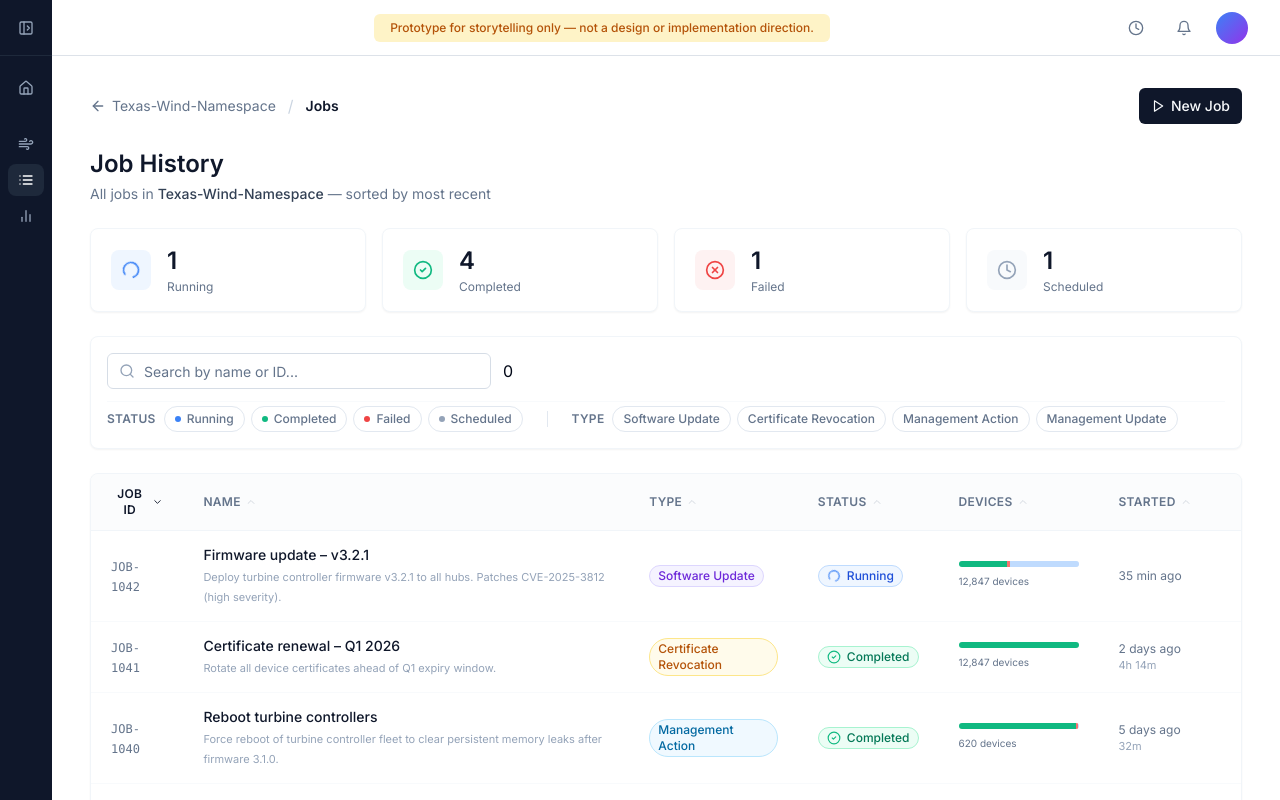
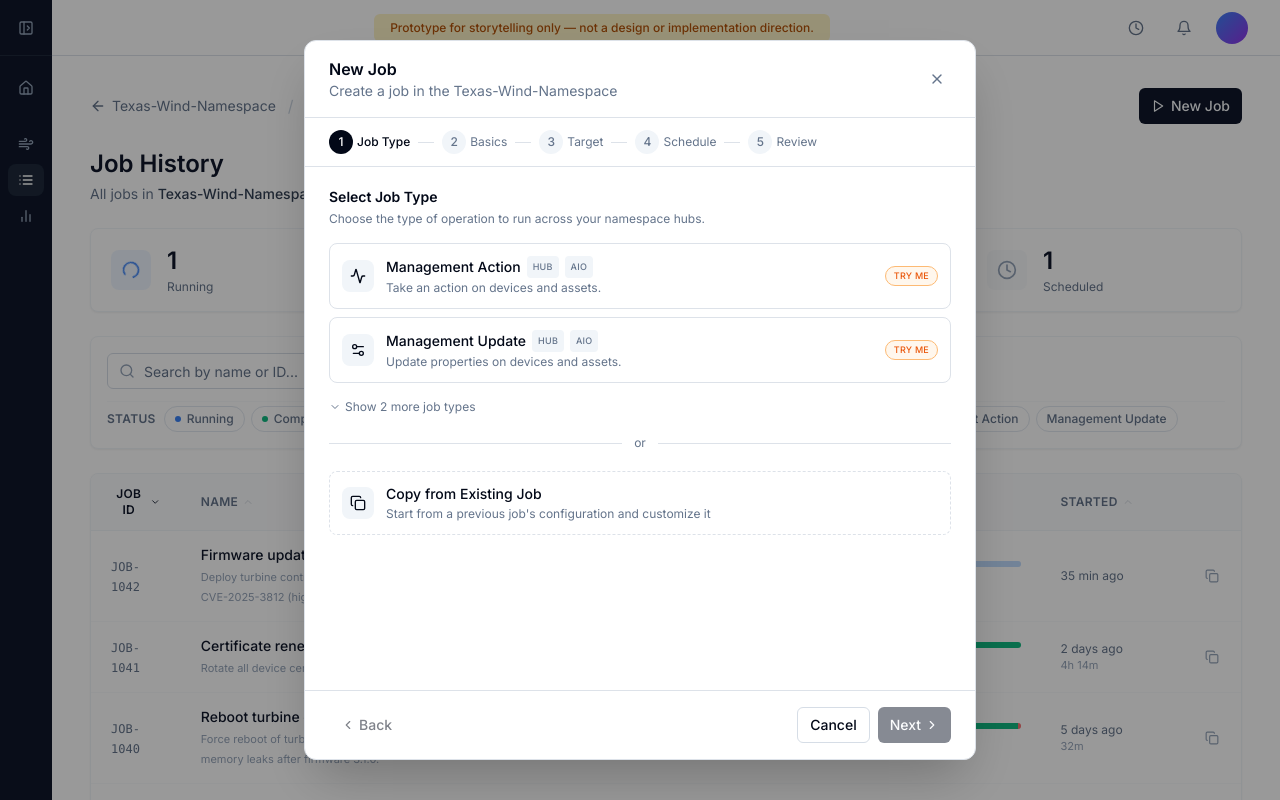
Before and after one commit to dimatx/dimatokar-ui-prototyping-microsoft, a React (Vite) app: page /job-list in a window 1280 px wide. Both pictures are taken after a click on the button "New Job". Built offline with nearby package versions, Linux system fonts and the light colour scheme.

Commit message:
Job List: wire New Job button + Copy Job prefill into wizard

```diff
--- a/src/workflows/adr-namespace/NewJobWizard.tsx
+++ b/src/workflows/adr-namespace/NewJobWizard.tsx
@@ -63,11 +63,23 @@ interface SavedGroup {
   deviceCount: number
 }
 
+export interface JobPrefill {
+  jobType?: string
+  jobName?: string
+  jobDescription?: string
+  targetMode?: 'namespace' | 'group' | 'custom'
+  scheduleMode?: 'now' | 'later'
+  scheduleDate?: string
+  priority?: string
+  copiedFrom?: string
+}
+
 interface NewJobWizardProps {
   linkedHubs: Hub[]
   aioInstances: { name: string; site: string; status: string; connectedDevices: number; assets: number }[]
   totalAssets: number
   existingJobs: ExistingJob[]
+  prefill?: JobPrefill
   onClose: () => void
   onCreate: (job: CreatedJob) => void
 }
@@ -149,20 +161,20 @@ const SAMPLE_SAVED_GROUPS: SavedGroup[] = [
 
 /* ─── Wizard ────────────────────────────────────────────────── */
 
-export function NewJobWizard({ linkedHubs, aioInstances, totalAssets, existingJobs, onClose, onCreate }: NewJobWizardProps) {
+export function NewJobWizard({ linkedHubs, aioInstances, totalAssets, existingJobs, prefill, onClose, onCreate }: NewJobWizardProps) {
   const [step, setStep] = useState(0)
 
   // Step 0: Job type
-  const [jobType, setJobType] = useState<string | null>(null)
+  const [jobType, setJobType] = useState<string | null>(prefill?.jobType ?? null)
   const [showCopyPicker, setShowCopyPicker] = useState(false)
   const [selectedCopyJob, setSelectedCopyJob] = useState<ExistingJob | null>(null)
 
   // Step 1: Basics
-  const [jobName, setJobName] = useState('')
-  const [jobDescription, setJobDescription] = useState('')
+  const [jobName, setJobName] = useState(prefill?.jobName ?? '')
+  const [jobDescription, setJobDescription] = useState(prefill?.jobDescription ?? '')
 
   // Target mode
-  const [targetMode, setTargetMode] = useState<'namespace' | 'group' | 'custom'>('namespace')
+  const [targetMode, setTargetMode] = useState<'namespace' | 'group' | 'custom'>(prefill?.targetMode ?? 'namespace')
   const [selectedGroup, setSelectedGroup] = useState<SavedGroup | null>(null)
   const [selectedNamespace, setSelectedNamespace] = useState<MockNamespace>(MOCK_NAMESPACES[0])
 
@@ -173,7 +185,7 @@ export function NewJobWizard({ linkedHubs, aioInstances, totalAssets, existingJo
   const [armActionPayload, setArmActionPayload] = useState('')
 
   // Step: Targeting
-  const [priority, setPriority] = useState('10')
+  const [priority, setPriority] = useState(prefill?.priority ?? '10')
   const [targetCondition, setTargetCondition] = useState('')
   const [savedGroups, setSavedGroups] = useState<SavedGroup[]>([...SAMPLE_SAVED_GROUPS])
   const [showSaveGroupInput, setShowSaveGroupInput] = useState(false)
@@ -181,8 +193,8 @@ export function NewJobWizard({ linkedHubs, aioInstances, totalAssets, existingJo
   const [justSavedGroup, setJustSavedGroup] = useState(false)
 
   // Step: Schedule
-  const [scheduleMode, setScheduleMode] = useState<'now' | 'later'>('now')
-  const [scheduleDate, setScheduleDate] = useState('')
+  const [scheduleMode, setScheduleMode] = useState<'now' | 'later'>(prefill?.scheduleMode ?? 'now')
+  const [scheduleDate, setScheduleDate] = useState(prefill?.scheduleDate ?? '')
   const steps = getSteps(jobType)
   const scopedHubs = linkedHubs
   const totalDevices = scopedHubs.reduce((sum, h) => sum + h.devices, 0)
@@ -272,7 +284,8 @@ export function NewJobWizard({ linkedHubs, aioInstances, totalAssets, existingJo
           <div>
             <h2 className="text-base font-semibold">New Job</h2>
             <p className="text-sm text-muted-foreground">
-              Create a job in the Texas-Wind-Namespace
+              {prefill?.copiedFrom
+                ? <>Copied from <span className="font-mono text-xs">{prefill.copiedFrom}</span> &mdash; edit and submit</>               : 'Create a job in the Texas-Wind-Namespace'}
             </p>
           </div>
           <button
--- a/src/workflows/job-detail/Page.tsx
+++ b/src/workflows/job-detail/Page.tsx
@@ -31,7 +31,7 @@ function DonutChart({ segments, size = 180 }: { segments: DonutSegment[]; size?:
   const paths = segments.map((seg, i) => {
     const fraction = seg.value / total
     const dashLen = fraction * circumference - (fraction > 0 ? gap : 0)
-    const dashOffset = circumference - (cumulative / total) * circumference
+    const dashOffset = (cumulative / total) * circumference
     cumulative += seg.value
     if (seg.value === 0) return null
     return (
@@ -42,7 +42,7 @@ function DonutChart({ segments, size = 180 }: { segments: DonutSegment[]; size?:
         stroke={seg.color}
         strokeWidth={22}
         strokeDasharray={`${Math.max(dashLen, 0)} ${circumference}`}
-        strokeDashoffset={dashOffset}
+        strokeDashoffset={-dashOffset}
         strokeLinecap="butt"
         style={{ transform: `rotate(-90deg)`, transformOrigin: `${cx}px ${cy}px` }}
       />
--- a/src/workflows/job-list/Page.tsx
+++ b/src/workflows/job-list/Page.tsx
@@ -1,15 +1,33 @@
 import { useState, useMemo } from 'react'
 import { useNavigate } from 'react-router-dom'
-import { motion } from 'framer-motion'
+import { motion, AnimatePresence } from 'framer-motion'
 import {
   ArrowLeft, Search, ChevronUp, ChevronDown, CheckCircle2, Loader2,
-  XCircle, Clock, AlertTriangle, Play, Filter, RotateCcw,
+  XCircle, Clock, Play, RotateCcw, Copy,
 } from 'lucide-react'
 import { Button } from '@/components/ui/button'
 import { Input } from '@/components/ui/input'
-import { Badge } from '@/components/ui/badge'
 import { ALL_JOBS, JobRecord } from '@/workflows/adr-namespace/jobData'
+import { NewJobWizard } from '@/workflows/adr-namespace/NewJobWizard'
+import type { JobPrefill } from '@/workflows/adr-namespace/NewJobWizard'
+import type { Hub } from '@/workflows/adr-namespace/Page'
+// ─── Map job display type → wizard job-type id ───────────────────────────────
+const TYPE_TO_WIZARD_ID: Record<string, string> = {
+  'Software Update': 'software-update',
+  'Certificate Revocation': 'cert-revocation',
+  'Management Action': 'management-action',
+  'Management Update': 'management-update',
+}
 
+// ─── Mock hub + aio data (same fleet as namespace page) ──────────────────────
+const MOCK_HUBS: Hub[] = [
+  { name: 'hub-tx-wind-01', region: 'South Central US', devices: 4_250, status: 'Healthy' },
+  { name: 'hub-tx-wind-02', region: 'South Central US', devices: 3_980, status: 'Healthy' },
+  { name: 'hub-tx-wind-03', region: 'East US 2', devices: 2_617, status: 'Healthy' },
+  { name: 'hub-tx-wind-04', region: 'East US 2', devices: 2_000, status: 'Degraded' },
+]
+const MOCK_AIO = [{ name: 'aio-tx-abilene-01', site: 'Abilene Wind Farm', status: 'Healthy', connectedDevices: 3200, assets: 3200 }]
+const MOCK_EXISTING_JOBS = ALL_JOBS.map(j => ({ id: j.id, name: j.name, type: j.type, status: j.status, targets: `${j.targetDevices.toLocaleString()} devices`, started: j.started }))
 // ─── Status helpers ──────────────────────────────────────────────────────────
 
 const STATUS_CONFIG: Record<string, { label: string; icon: React.ReactNode; dot: string; badge: string }> = {
@@ -59,7 +77,7 @@ function StatusBadge({ status }: { status: string }) {
 function TypeBadge({ type }: { type: string }) {
   const cls = TYPE_COLORS[type] ?? 'bg-slate-50 text-slate-600 border-slate-200'
   return (
-    <span className={`inline-flex items-center px-2 py-0.5 rounded-full text-xs font-medium border ${cls}`}>
+    <span className={`inline-flex items-center px-2 py-0.5 rounded-full text-xs font-medium border whitespace-nowrap ${cls}`}>
       {type}
     </span>
   )
@@ -137,6 +155,28 @@ const ALL_TYPES = Array.from(new Set(ALL_JOBS.map(j => j.type)))
 export default function JobListPage() {
   const navigate = useNavigate()
 
+  const [showWizard, setShowWizard] = useState(false)
+  const [wizardPrefill, setWizardPrefill] = useState<JobPrefill | undefined>(undefined)
+
+  function openNewJob() {
+    setWizardPrefill(undefined)
+    setShowWizard(true)
+  }
+
+  function openCopyJob(job: JobRecord, e: React.MouseEvent) {
+    e.stopPropagation()
+    setWizardPrefill({
+      jobType: TYPE_TO_WIZARD_ID[job.type],
+      jobName: `Copy of ${job.name}`,
+      jobDescription: job.description,
+      targetMode: job.targetMode,
+      scheduleMode: job.scheduleMode,
+      priority: job.priority,
+      copiedFrom: job.id,
+    })
+    setShowWizard(true)
+  }
+
   const [search, setSearch] = useState('')
   const [statusFilter, setStatusFilter] = useState<string[]>([])
   const [typeFilter, setTypeFilter] = useState<string[]>([])
@@ -210,7 +250,7 @@ export default function JobListPage() {
           <span className="text-slate-300">/</span>
           <span className="text-sm font-semibold text-slate-900">Jobs</span>
         </div>
-        <Button size="sm" className="gap-1.5">
+        <Button size="sm" className="gap-1.5" onClick={openNewJob}>
           <Play className="w-3.5 h-3.5" />
           New Job
         </Button>
@@ -311,7 +351,7 @@ export default function JobListPage() {
                   <button
                     key={t}
                     onClick={() => toggleType(t)}
-                    className={`px-2.5 py-1 rounded-full text-xs font-medium border transition-all ${
+                    className={`px-2.5 py-1 rounded-full text-xs font-medium border whitespace-nowrap transition-all ${
                       active ? (TYPE_COLORS[t] ?? 'bg-slate-100 text-slate-700 border-slate-300') : 'bg-white text-slate-500 border-slate-200 hover:border-slate-300'
                     }`}
                   >
@@ -347,6 +387,7 @@ export default function JobListPage() {
               <th className="px-5 py-3 text-left">
                 <SortHeader label="Started" colKey="started" sort={sort} onSort={handleSort} />
               </th>
+              <th className="px-4 py-3 w-[50px]" />
             </tr>
           </thead>
           <tbody>
@@ -385,6 +426,15 @@ export default function JobListPage() {
                     {job.started}
                     {job.duration && <span className="block text-[11px] text-slate-400">{job.duration}</span>}
                   </td>
+                  <td className="px-4 py-3.5">
+                    <button
+                      onClick={e => openCopyJob(job, e)}
+                      title="Copy job"
+                      className="p-1.5 rounded-md text-slate-400 hover:text-slate-700 hover:bg-slate-100 transition-colors"
+                    >
+                      <Copy className="w-3.5 h-3.5" />
+                    </button>
+                  </td>
                 </tr>
               ))
             )}
@@ -402,6 +452,21 @@ export default function JobListPage() {
           </div>
         )}
       </div>
+
+      {/* Wizard */}
+      <AnimatePresence>
+        {showWizard && (
+          <NewJobWizard
+            linkedHubs={MOCK_HUBS}
+            aioInstances={MOCK_AIO}
+            totalAssets={3200}
+            existingJobs={MOCK_EXISTING_JOBS}
+            prefill={wizardPrefill}
+            onClose={() => setShowWizard(false)}
+            onCreate={() => setShowWizard(false)}
+          />
+        )}
+      </AnimatePresence>
     </motion.div>
   )
 }
```
Also changed, not shown: 1 other file (tests, documents, lock files or other folders).
